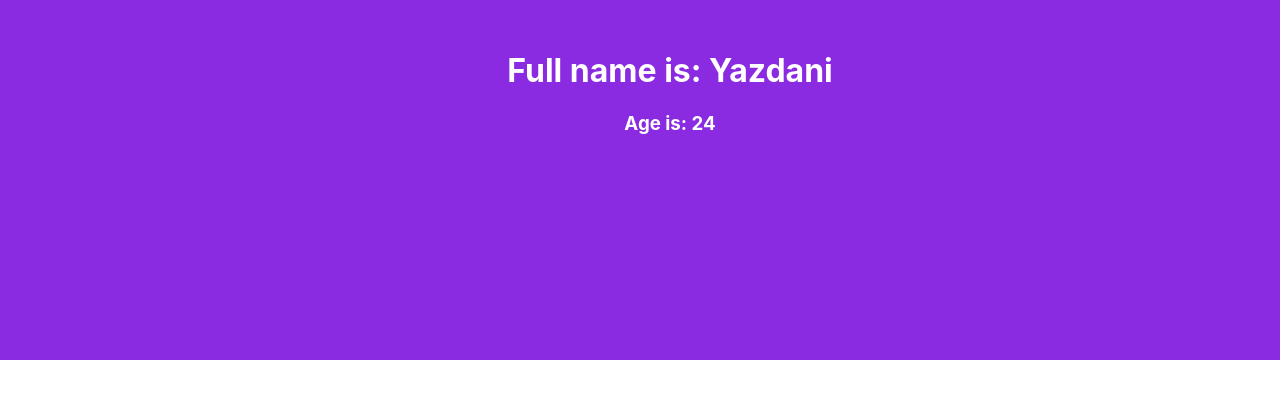
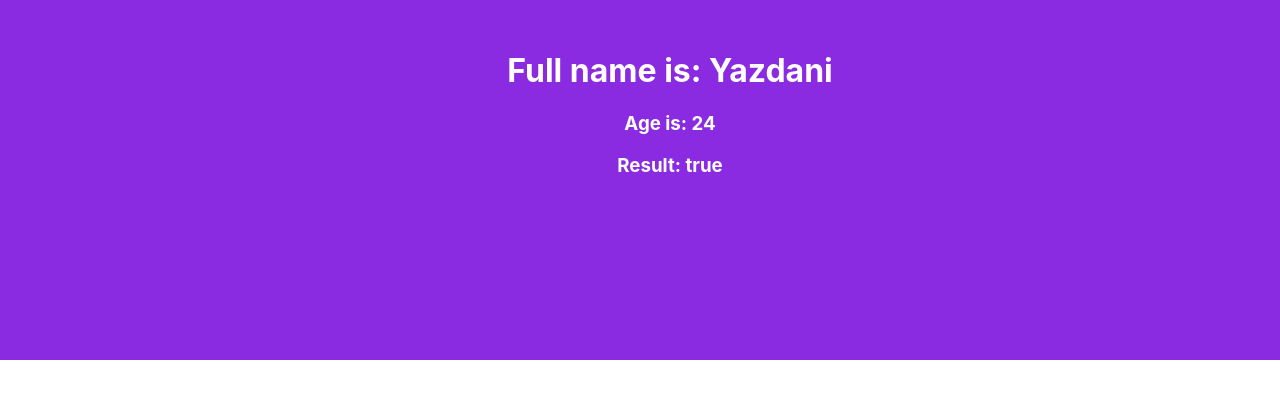
Before and after one commit to Yazdani1/React-js-with-Typescript, a React (Create React App) app in the folder client/: page / in a window 1280 px wide. Shown: the top 398 px of the page. Built offline with nearby package versions, Linux system fonts and the light colour scheme.

Commit message:
typsscript with props

```diff
--- a/client/src/App.tsx
+++ b/client/src/App.tsx
@@ -1,17 +1,21 @@
-import React from 'react'
+import React from "react";
 import "./App.css";
-import Firstsection from './Firstsection';
+import Firstsection from "./Firstsection";
 
 const App = () => {
+  const age = 24;
+
   return (
     <React.Fragment>
+      <div className="first-sections">
+        <Firstsection
+          name="Yazdani"
+          age={age}
+          isMore={age > 20}
+        />
+      </div>
+    </React.Fragment>
+  );
+};
 
-    <div className='first-sections'>
-      <Firstsection name="Yazdani" age={24}/>
-    </div>
-
-    </React.Fragment>
-  )
-}
-
-export default App
+export default App;
--- a/client/src/Firstsection.tsx
+++ b/client/src/Firstsection.tsx
@@ -3,14 +3,17 @@ import React, { FC } from "react";
 interface Userinfo {
   name: String;
   age: number | string;
+  isMore?: boolean;
 }
 
-const Firstsection: FC<Userinfo> = ({ name, age }) => {
+const Firstsection: FC<Userinfo> = ({ name, age,isMore }) => {
+    console.log(isMore);
   return (
     <React.Fragment>
       <div>
         <h1>Full name is: {name}</h1>
         <h3>Age is: {age}</h3>
+        <h3>Result: {isMore.toString()}</h3>
       </div>
     </React.Fragment>
   );
```
